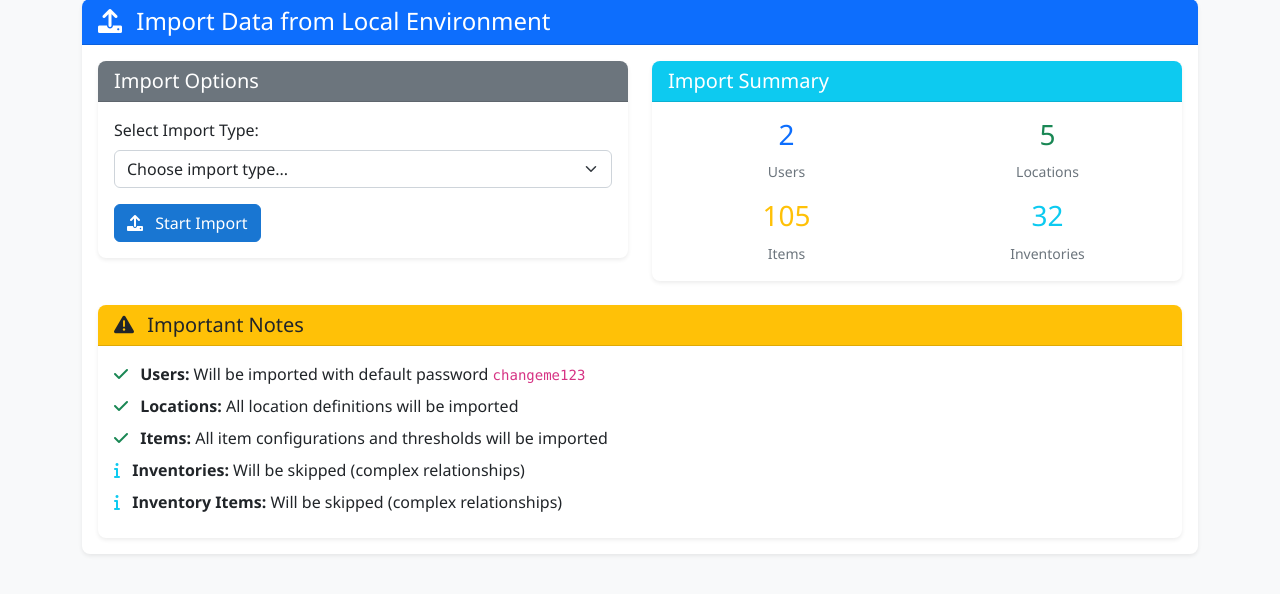
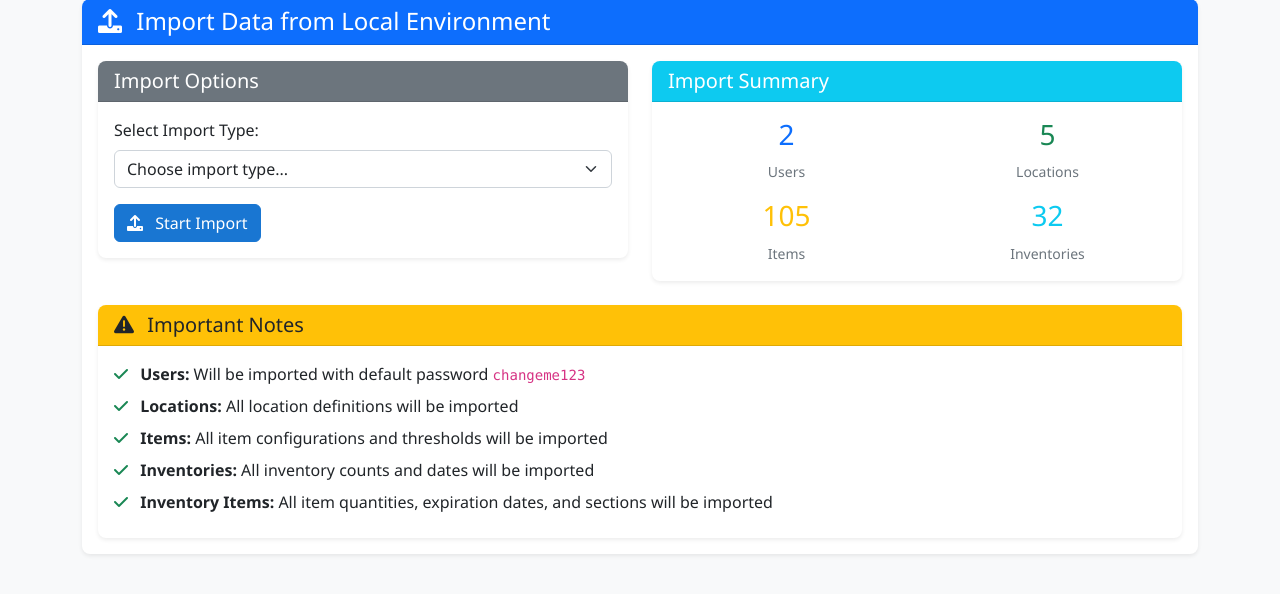
Before and after one commit to chhumphrey/ems-inventory-system, a Flask app: page /admin/import-data in a window 1280 px wide. Shown: the part 87-681 px from the top of the page. Run offline with Flask 3, Linux system fonts and the light colour scheme; a user stored in the database is signed in.

Commit message:
Add inventory and inventory items import functionality
- Add import_inventories_from_json() function to import inventory counts
- Add import_inventory_items_from_json() function to import inventory items with quantities, expiration dates, and sections
- Update import_all_data_from_json() to include inventories and inventory items
- Add new import options to route handler: inventories and inventory_items
- Update import template to include 'Import Inventory Counts Only' and 'Import Inventory Items Only' options
- Update important notes to reflect that inventories and inventory items can now be imported
- Import functions handle relationships by matching location names, usernames, and item numbers

```diff
--- a/routes.py
+++ b/routes.py
@@ -1893,6 +1893,10 @@ def import_data_web():
                 success, message = import_locations_from_json()
             elif import_type == 'items':
                 success, message = import_items_from_json()
+            elif import_type == 'inventories':
+                success, message = import_inventories_from_json()
+            elif import_type == 'inventory_items':
+                success, message = import_inventory_items_from_json()
             elif import_type == 'all':
                 success, message = import_all_data_from_json()
             else:
@@ -2024,10 +2028,111 @@ def import_items_from_json():
         db.session.rollback()
         return False, f'Failed to import items: {str(e)}'
 
+def import_inventories_from_json():
+    """Import inventories from exported JSON data"""
+    try:
+        json_file = 'data_export/inventories.json'
+        if not os.path.exists(json_file):
+            return False, 'Inventories JSON file not found. Please ensure data_export/inventories.json exists.'
+
+        with open(json_file, 'r') as f:
+            inventories_data = json.load(f)
+
+        imported_count = 0
+        for inventory_data in inventories_data:
+            # Find the location by name
+            location = Location.query.filter_by(name=inventory_data['location_name']).first()
+            if not location:
+                continue  # Skip if location doesn't exist
+
+            # Find the user by username
+            user = User.query.filter_by(username=inventory_data['performed_by']).first()
+            if not user:
+                continue  # Skip if user doesn't exist
+
+            # Check if inventory already exists for this location and date
+            existing_inventory = Inventory.query.filter_by(
+                location_id=location.id,
+                inventory_date=datetime.strptime(inventory_data['inventory_date'], '%Y-%m-%d').date()
+            ).first()
+
+            if not existing_inventory:
+                inventory = Inventory(
+                    location_id=location.id,
+                    user_id=user.id,
+                    inventory_date=datetime.strptime(inventory_data['inventory_date'], '%Y-%m-%d').date(),
+                    notes=inventory_data.get('notes', '')
+                )
+                db.session.add(inventory)
+                imported_count += 1
+
+        db.session.commit()
+        return True, f'Successfully imported {imported_count} inventories.'
+
+    except Exception as e:
+        db.session.rollback()
+        return False, f'Failed to import inventories: {str(e)}'
+
+def import_inventory_items_from_json():
+    """Import inventory items from exported JSON data"""
+    try:
+        json_file = 'data_export/inventory_items.json'
+        if not os.path.exists(json_file):
+            return False, 'Inventory items JSON file not found. Please ensure data_export/inventory_items.json exists.'
+
+        with open(json_file, 'r') as f:
+            inventory_items_data = json.load(f)
+
+        imported_count = 0
+        for item_data in inventory_items_data:
+            # Find the inventory by location and date
+            location = Location.query.filter_by(name=item_data['location_name']).first()
+            if not location:
+                continue
+
+            inventory = Inventory.query.filter_by(
+                location_id=location.id,
+                inventory_date=datetime.strptime(item_data['inventory_date'], '%Y-%m-%d').date()
+            ).first()
+            if not inventory:
+                continue
+
+            # Find the item by item number
+            item = Item.query.filter_by(item_number=item_data['item_number']).first()
+            if not item:
+                continue
+
+            # Check if inventory item already exists
+            existing_inventory_item = InventoryItem.query.filter_by(
+                inventory_id=inventory.id,
+                item_id=item.id,
+                expiration_date=datetime.strptime(item_data['expiration_date'], '%Y-%m-%d').date() if item_data['expiration_date'] else None,
+                lot_number=item_data.get('lot_number')
+            ).first()
+
+            if not existing_inventory_item:
+                inventory_item = InventoryItem(
+                    inventory_id=inventory.id,
+                    item_id=item.id,
+                    quantity=item_data['quantity'],
+                    expiration_date=datetime.strptime(item_data['expiration_date'], '%Y-%m-%d').date() if item_data['expiration_date'] else None,
+                    lot_number=item_data.get('lot_number'),
+                    section=item_data.get('section')
+                )
+                db.session.add(inventory_item)
+                imported_count += 1
+
+        db.session.commit()
+        return True, f'Successfully imported {imported_count} inventory items.'
+
+    except Exception as e:
+        db.session.rollback()
+        return False, f'Failed to import inventory items: {str(e)}'
+
 def import_all_data_from_json():
     """Import all data from exported JSON files"""
     try:
-        # Import in order: users, locations, items
+        # Import in order: users, locations, items, inventories, inventory items
         user_success, user_message = import_users_from_json()
         if not user_success:
             return False, f'User import failed: {user_message}'
@@ -2040,7 +2145,15 @@ def import_all_data_from_json():
         if not item_success:
             return False, f'Item import failed: {item_message}'
 
-        return True, f'All data imported successfully! {user_message} {location_message} {item_message}'
+        inventory_success, inventory_message = import_inventories_from_json()
+        if not inventory_success:
+            return False, f'Inventory import failed: {inventory_message}'
+
+        inventory_item_success, inventory_item_message = import_inventory_items_from_json()
+        if not inventory_item_success:
+            return False, f'Inventory items import failed: {inventory_item_message}'
+
+        return True, f'All data imported successfully! {user_message} {location_message} {item_message} {inventory_message} {inventory_item_message}'
 
     except Exception as e:
         return False, f'Failed to import all data: {str(e)}'
--- a/templates/admin/import_data.html
+++ b/templates/admin/import_data.html
@@ -54,6 +54,8 @@
                                                 <option value="users">Import Users Only</option>
                                                 <option value="locations">Import Locations Only</option>
                                                 <option value="items">Import Items Only</option>
+                                                <option value="inventories">Import Inventory Counts Only</option>
+                                                <option value="inventory_items">Import Inventory Items Only</option>
                                             </select>
                                         </div>
 
@@ -129,12 +131,12 @@
                                             <strong>Items:</strong> All item configurations and thresholds will be imported
                                         </li>
                                         <li class="mb-2">
-                                            <i class="fas fa-info text-info me-2"></i>
-                                            <strong>Inventories:</strong> Will be skipped (complex relationships)
+                                            <i class="fas fa-check text-success me-2"></i>
+                                            <strong>Inventories:</strong> All inventory counts and dates will be imported
                                         </li>
                                         <li class="mb-2">
-                                            <i class="fas fa-info text-info me-2"></i>
-                                            <strong>Inventory Items:</strong> Will be skipped (complex relationships)
+                                            <i class="fas fa-check text-success me-2"></i>
+                                            <strong>Inventory Items:</strong> All item quantities, expiration dates, and sections will be imported
                                         </li>
                                     </ul>
 
```
